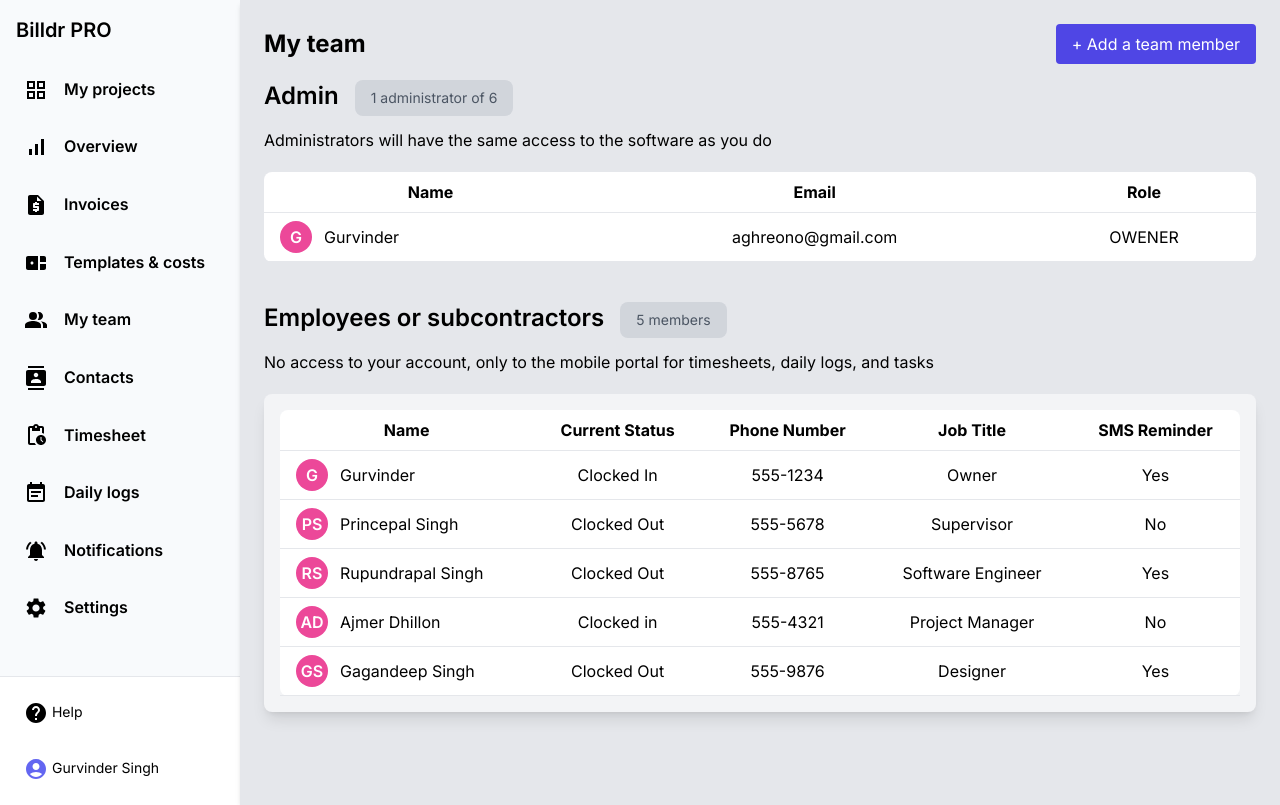
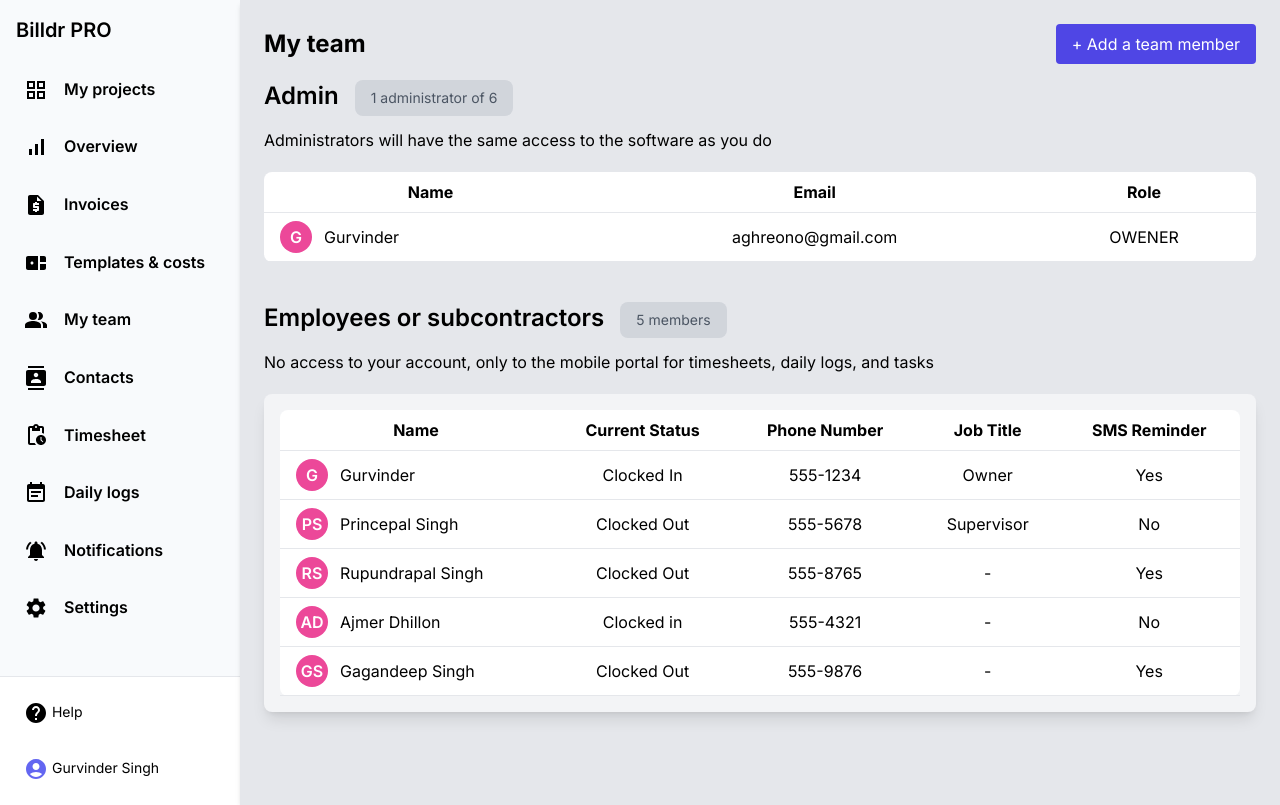
Before and after one commit to gursewak8427/prosbro, a Next.js app: page /team in a window 1280 px wide. Built offline with nearby package versions, Linux system fonts and the light colour scheme.

Commit message:
adde team section

```diff
--- a/src/app/(website)/team/page.js
+++ b/src/app/(website)/team/page.js
@@ -30,21 +30,21 @@ export default function page() {
             name: "Rupundrapal Singh",
             currentStatus: "Clocked Out",
             phoneNumber: "555-8765",
-            jobTitle: "Software Engineer",
+            jobTitle: "-",
             smsReminder: true
         },
         {
             name: "Ajmer Dhillon",
             currentStatus: "Clocked in",
             phoneNumber: "555-4321",
-            jobTitle: "Project Manager",
+            jobTitle: "-",
             smsReminder: false
         },
         {
             name: "Gagandeep Singh",
             currentStatus: "Clocked Out",
             phoneNumber: "555-9876",
-            jobTitle: "Designer",
+            jobTitle: "-",
             smsReminder: true
         }
     ];
```
